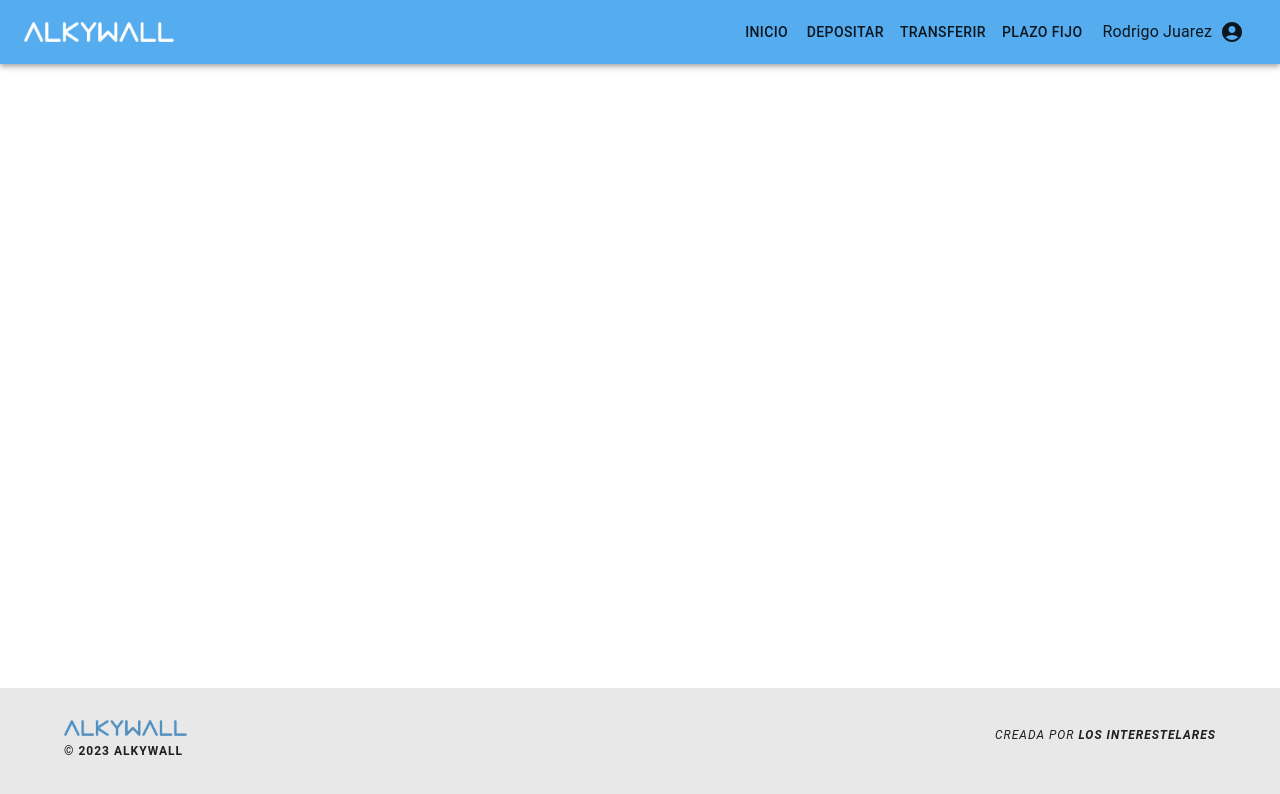
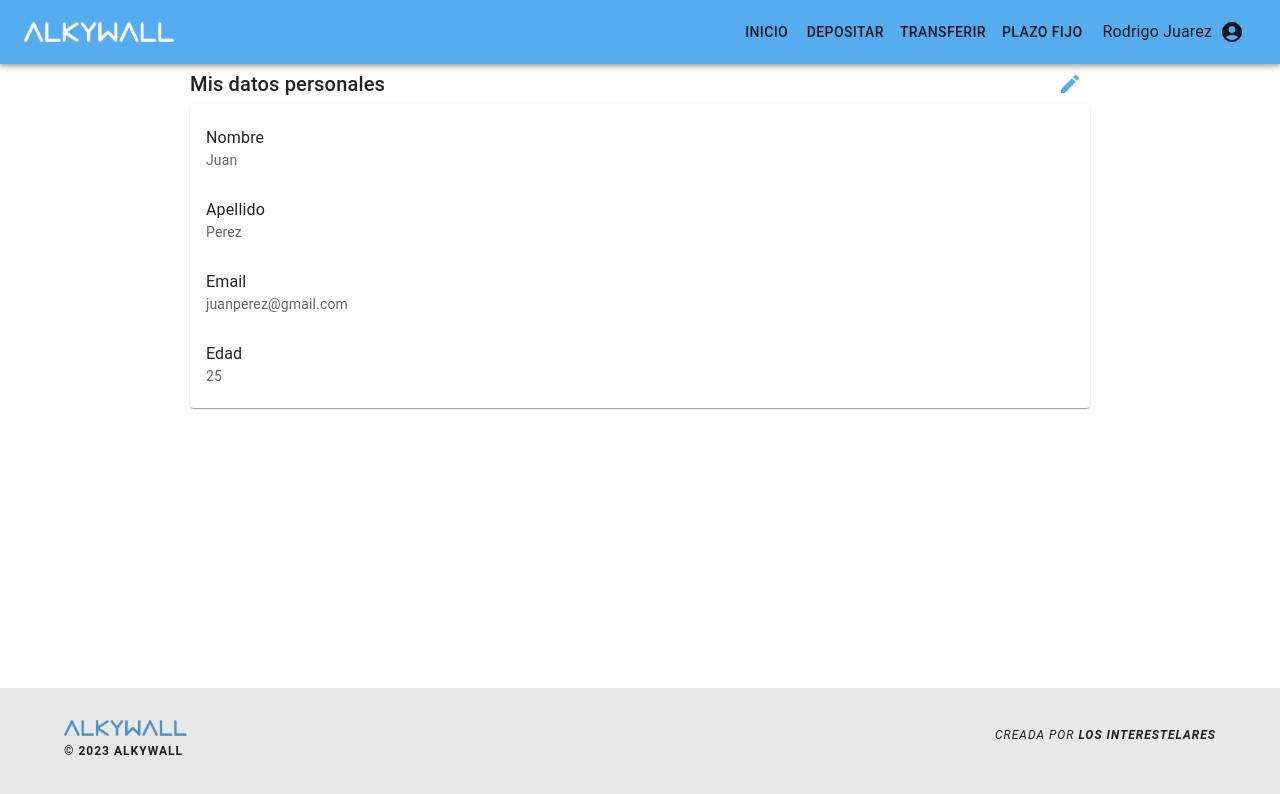
Before and after one commit to alkemyTech/BBVA-FS-W3-Front-T2, a React (Vite) app: page /mi-perfil in a window 1280 px wide. Shown: the top 794 px of the page. Built offline with nearby package versions, Linux system fonts and the light colour scheme.

Commit message:
Actualizar y visualizar sus datos

```diff
--- a/package.json
+++ b/package.json
@@ -15,10 +15,11 @@
     "@mui/icons-material": "^5.11.16",
     "@mui/material": "^5.13.5",
     "@reduxjs/toolkit": "^1.9.5",
+    "formik": "^2.4.2",
     "react": "^18.2.0",
     "react-dom": "^18.2.0",
-    "react-router-dom": "^6.14.2",
-    "react-redux": "^8.1.1"
+    "react-redux": "^8.1.1",
+    "react-router-dom": "^6.14.2"
   },
   "devDependencies": {
     "@types/react": "^18.0.37",
--- a/src/App.css
+++ b/src/App.css
@@ -47,7 +47,10 @@
 
 .app-container {
   display: flex;
-  justify-content: space-between;
   flex-direction: column;
   min-height: 100vh;
 }
+
+.footer {
+  margin-top: auto;
+}
--- a/src/App.jsx
+++ b/src/App.jsx
@@ -4,6 +4,7 @@ import NavBar from "./components/Header/NavBar";
 import Footer from "./components/Footer/Footer";
 
 import "./App.css";
+import Profile from "./pages/Profile/Profile";
 
 function App() {
   return (
@@ -13,6 +14,7 @@ function App() {
         {/* Posteriormente, al atributo element se le pasará la page que corresponda */}
         <Route path="/" />
         <Route path="/login" />
+        <Route path="/mi-perfil" element={<Profile />}/>
         <Route path="/register" />
         <Route path="/depositar" />
         <Route path="/transferir" />
--- a/src/components/CustomDialog/CustomDialog.jsx
+++ b/src/components/CustomDialog/CustomDialog.jsx
@@ -9,7 +9,7 @@ import {
 
 import './styles.css'
 
-export default function ActionDialog(props) {
+export default function CustomDialog(props) {
   return (
     <Dialog open={props.open} onClose={props.onClose}>
       <DialogTitle className="dialog-title"
--- /dev/null
+++ b/src/components/UserData/UserData.jsx
@@ -0,0 +1,11 @@
+import { Paper, List, ListItem, ListItemText } from "@mui/material";
+
+import "./styles.css";
+
+export default function UserData({ children }) {
+  return (
+    <Paper className="data-container">
+      <List>{children}</List>
+    </Paper>
+  );
+}
--- /dev/null
+++ b/src/forms/UserDataForm/UserDataForm.jsx
@@ -0,0 +1,165 @@
+import { useState } from "react";
+import { Box, Button, TextField, Typography } from "@mui/material";
+import { Formik, Form, Field } from "formik";
+import CustomDialog from "../../components/CustomDialog/CustomDialog";
+import InfoIcon from "@mui/icons-material/Info";
+
+const UserDataForm = () => {
+  const [isDialogOpen, setDialogOpen] = useState(false);
+  const [isAnyFieldCompleted, setAnyFieldCompleted] = useState(false);
+  const [hasError, setHasError] = useState(false);
+
+  const handleSubmit = (values) => {
+    // Acá se va a implementar la lógica para enviar los datos al back.
+    // values va a contener los campos nombre, apellido y contraseña ingresados por el usuario.
+    console.log(values);
+
+    // Verificamos si hay algún campo completado o si hay errores
+    if (isAnyFieldCompleted) {
+      // Abre el diálogo después de enviar los datos al backend, solo si hay al menos un campo completado.
+      setDialogOpen(true);
+      // Reseteamos el estado de hasError
+      setHasError(false);
+    } else {
+      // Mostrar el mensaje de error si no hay campos completados
+      setHasError(true);
+    }
+  };
+
+  const handleConfirm = (values) => {
+    handleSubmit(values);
+    setDialogOpen(false);
+  };
+
+  const handleCloseDialog = () => {
+    // Cierra el diálogo sin realizar ninguna acción adicional.
+    setDialogOpen(false);
+  };
+
+  const validate = (values) => {
+    const regEx = /^[A-Za-zÁÉÍÓÚáéíóúüÜñÑ\s]*$/;
+    const errors = {};
+
+    if (values.nombre && !regEx.test(values.nombre)) {
+      errors.nombre = "Solo se permiten letras del alfabeto";
+    }
+
+    if (values.apellido && !regEx.test(values.apellido)) {
+      errors.apellido = "Solo se permiten letras del alfabeto";
+    }
+
+    if (values.contraseña && values.contraseña.length < 6) {
+      errors.contraseña = "La contraseña debe tener al menos 6 caracteres";
+    }
+
+    setAnyFieldCompleted(
+      !!values.nombre || !!values.apellido || !!values.contraseña
+    );
+
+    return errors;
+  };
+
+  const getMessage = (values) => {
+    const completedFields = [];
+
+    if (values.nombre) {
+      completedFields.push("nombre");
+    }
+
+    if (values.apellido) {
+      completedFields.push("apellido");
+    }
+
+    if (values.contraseña) {
+      completedFields.push("contraseña");
+    }
+
+    const message =
+      completedFields.length === 1
+        ? `¿Confirmás el campo ${completedFields.join(", ")}?`
+        : `¿Confirmás los campos ${completedFields.join(", ")}?`;
+    return message;
+  };
+
+  return (
+    <Formik
+      initialValues={{ nombre: "", apellido: "", contraseña: "" }}
+      onSubmit={handleSubmit}
+      validate={validate}
+    >
+      {({ values, errors, handleChange, handleBlur }) => (
+        <Form>
+          <Box display="flex" flexDirection="column" maxWidth="300px">
+            <Field
+              name="nombre"
+              as={TextField}
+              label="Nombre"
+              value={values.nombre}
+              onChange={handleChange}
+              onBlur={handleBlur}
+              margin="normal"
+              variant="outlined"
+              error={!!errors.nombre}
+              helperText={errors.nombre}
+            />
+
+            <Field
+              name="apellido"
+              as={TextField}
+              label="Apellido"
+              value={values.apellido}
+              onChange={handleChange}
+              onBlur={handleBlur}
+              margin="normal"
+              variant="outlined"
+              error={!!errors.apellido}
+              helperText={errors.apellido}
+            />
+
+            <Field
+              name="contraseña"
+              as={TextField}
+              label="Contraseña"
+              type="password"
+              value={values.contraseña}
+              onChange={handleChange}
+              onBlur={handleBlur}
+              margin="normal"
+              variant="outlined"
+              error={!!errors.contraseña}
+              helperText={errors.contraseña}
+            />
+
+            <Button
+              type="submit"
+              variant="contained"
+              color="primary"
+              size="large"
+            >
+              Enviar
+            </Button>
+            {/* Mostramos el mensaje de error si no hay campos completados */}
+            {hasError && (
+              <Typography variant="body2" color="error">
+                Debés completar al menos un campo.
+              </Typography>
+            )}
+            {/* Abre el diálogo después de enviar los datos */}
+            {isDialogOpen && (
+              <CustomDialog
+                open={isDialogOpen}
+                onClose={handleCloseDialog}
+                icon={<InfoIcon color="success" fontSize="large" />}
+                onConfirm={handleConfirm}
+                title="Actualizar datos"
+                message={getMessage(values)}
+              />
+            )}
+          </Box>
+        </Form>
+      )}
+    </Formik>
+  );
+};
+
+export default UserDataForm;
--- /dev/null
+++ b/src/pages/Profile/Profile.jsx
@@ -0,0 +1,74 @@
+import { useState } from "react";
+import {
+  Box,
+  IconButton,
+  ListItem,
+  ListItemText,
+  Typography,
+} from "@mui/material";
+import EditIcon from "@mui/icons-material/Edit";
+import CancelIcon from '@mui/icons-material/Cancel';
+import UserData from "../../components/UserData/UserData";
+
+import "./styles.css";
+import UserDataForm from "../../forms/UserDataForm/UserDataForm";
+
+export default function Profile() {
+  const [isEditing, setIsEditing] = useState(false);
+
+  const handleEdit = () => {
+    // Cambia el estado para mostrar el formulario de edición
+    setIsEditing(true);
+  };
+
+  const handleCancel = () => {
+    // Cambia el estado para ocultar el formulario de edición
+    setIsEditing(false);
+  };
+
+  const user = {
+    nombre: "Juan",
+    apellido: "Perez",
+    email: "juanperez@gmail.com",
+    edad: 25,
+  };
+  return (
+    <div className="page-container">
+    <Box width="900px" display="flex" flexDirection="column" alignItems="center">
+      <Box display="flex" alignItems="center" justifyContent="space-between" width="100%">
+        <Typography variant="h6">Mis datos personales</Typography>
+        {isEditing ? (
+          <IconButton color="primary" onClick={handleCancel}>
+            <CancelIcon />
+          </IconButton>
+        ) : (
+          <IconButton color="primary" onClick={handleEdit}>
+            <EditIcon />
+          </IconButton>
+        )}
+      </Box>
+
+      {!isEditing ? (
+        <div style={{ width: "100%", height: "100%" }}>
+          <UserData>
+            <ListItem>
+              <ListItemText primary="Nombre" secondary={user.nombre} />
+            </ListItem>
+            <ListItem>
+              <ListItemText primary="Apellido" secondary={user.apellido} />
+            </ListItem>
+            <ListItem>
+              <ListItemText primary="Email" secondary={user.email} />
+            </ListItem>
+            <ListItem>
+              <ListItemText primary="Edad" secondary={user.edad} />
+            </ListItem>
+          </UserData>
+        </div>
+      ) : (
+        <UserDataForm />
+      )}
+    </Box>
+  </div>
+  );
+}
--- /dev/null
+++ b/src/pages/Profile/styles.css
@@ -0,0 +1,6 @@
+.page-container {
+    display: flex;
+    justify-content: center;
+    align-items: center;
+    flex-direction: column;
+}
```
Also changed, not shown: src/components/UserData/styles.css (added), 1 other file (tests, documents, lock files or other folders).
